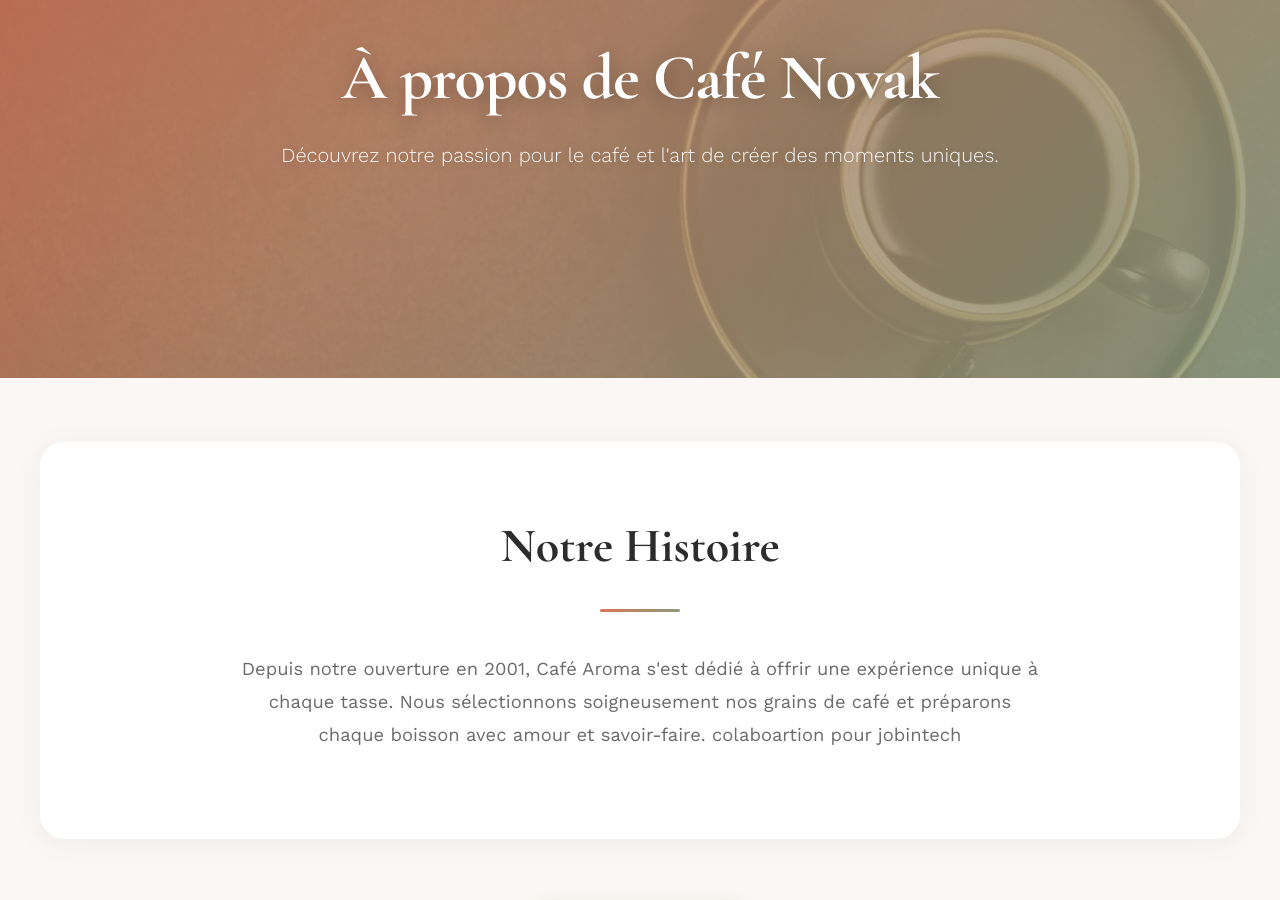
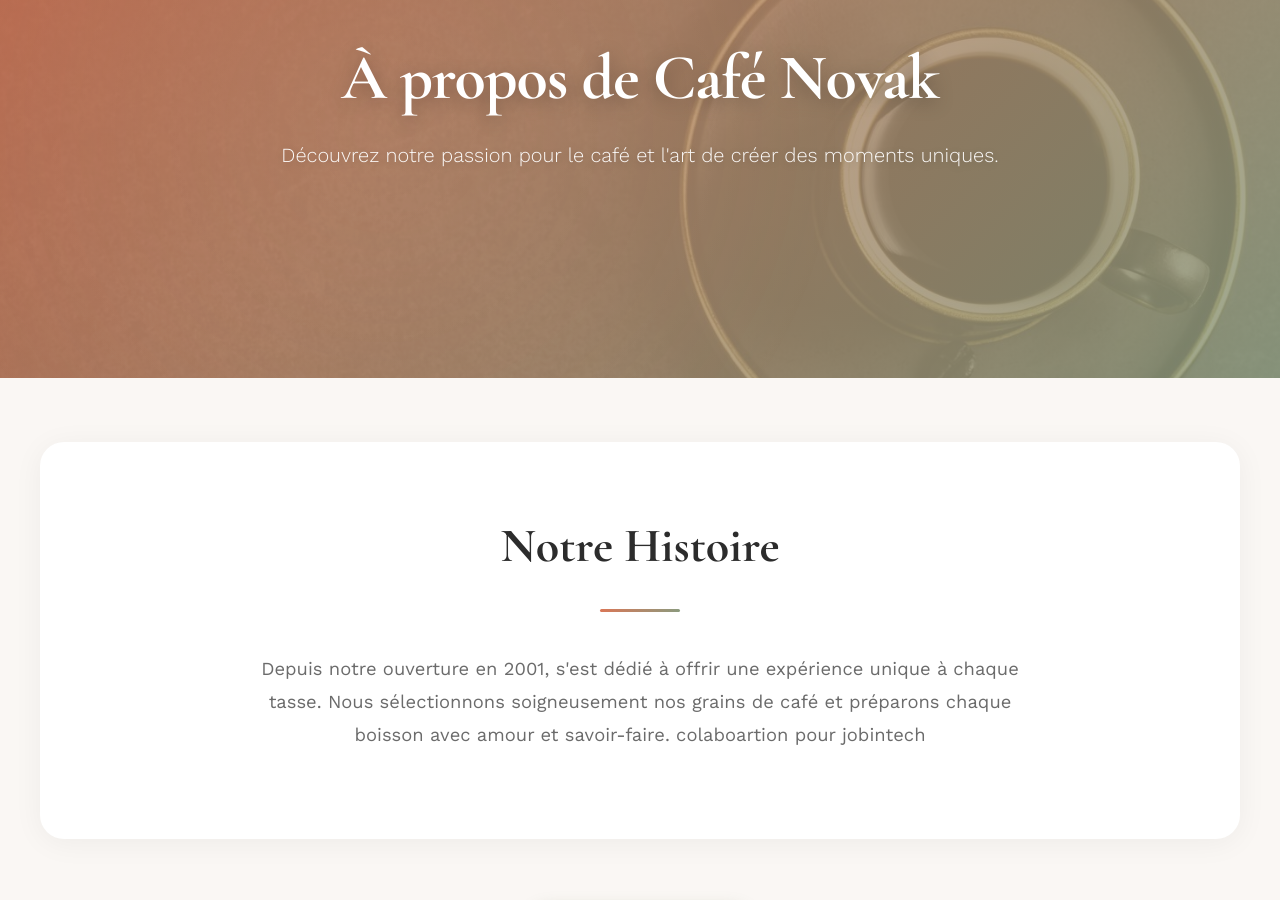
Before and after one commit to manalizo/cafeNovak, a website: page Pages/about.html in a window 1280 px wide. Shown: the part 236-1136 px from the top of the page. Drawn offline with nearby package versions, Linux system fonts and the light colour scheme; no server answers.

Commit message:
about changed

```diff
--- a/Pages/about.html
+++ b/Pages/about.html
@@ -54,7 +54,7 @@
     <section class="section">
       <h2>Notre Histoire</h2>
       <p  class="about-text">
-        Depuis notre ouverture en 2001, Café Aroma s'est dédié à offrir une expérience unique à chaque tasse.
+        Depuis notre ouverture en 2001, s'est dédié à offrir une expérience unique à chaque tasse.
         Nous sélectionnons soigneusement nos grains de café et préparons chaque boisson avec amour et savoir-faire.
         colaboartion pour jobintech
       </p>
```
